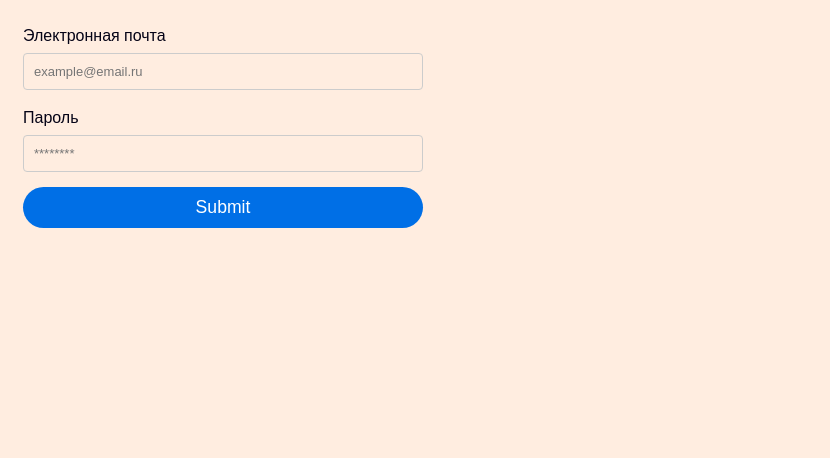
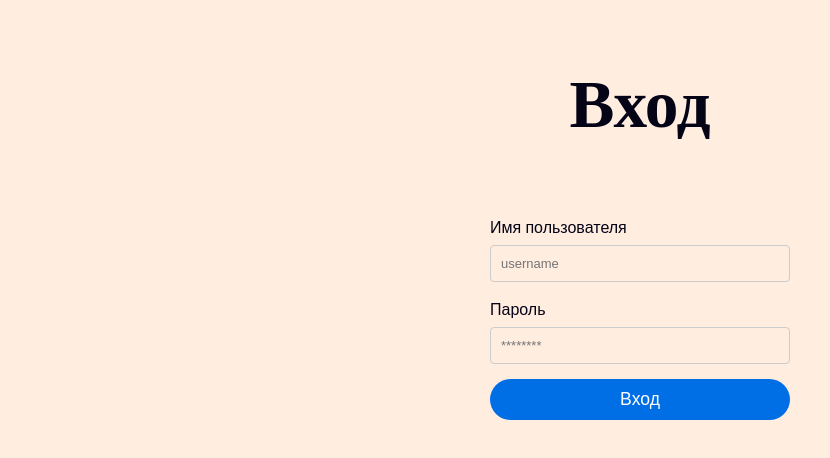
Before and after one commit to punk1503/codates, a React (Vite) app in the folder front/: page /signin in a window 1280 px wide. Shown: the top 458 px of the page, without its empty margins (0-830 px from the left). Built offline with nearby package versions, Linux system fonts and the light colour scheme; no server answers.

Commit message:
Some major stylinh and auth changes. Ain't much.

```diff
--- /dev/null
+++ b/front/src/components/CustomSelect/CustomSelect.css
@@ -0,0 +1,3 @@
+.css-13cymwt-control {
+    background-color: transparent;
+}
--- a/front/src/components/CustomSelect/CustomSelect.tsx
+++ b/front/src/components/CustomSelect/CustomSelect.tsx
@@ -1,4 +1,5 @@
 import Select from 'react-select'
+import './CustomSelect.css'
 
 type CustomSelectProps = {
     onChange: (parameter: any) => void,
@@ -11,6 +12,7 @@ type CustomSelectProps = {
 export default function CustomSelect ({onChange, options, value, isMulti, isSearchable}: CustomSelectProps) {
     return(
          <Select
+            className='custom_select'
             options={options}
             onChange={(val) => isMulti
                 ? onChange(val.map((c: any) => c.value))
--- a/front/src/components/Form/Form.tsx
+++ b/front/src/components/Form/Form.tsx
@@ -8,11 +8,12 @@ import Axios from "../../utils/axiosConfig"
 type FormProps = {
     action_url: string,
     fields_data: FieldData[],
+    submit_button_text: string,
     response_callback?: (any: any) => any,
     error_callback?: (any: any) => any,
 }
 
-export default function Form({action_url, fields_data, response_callback, error_callback}: FormProps) {
+export default function Form({action_url, fields_data, submit_button_text, response_callback, error_callback}: FormProps) {
     const [valuesArr, setValuesArr] = useState<any[]>(new Array(fields_data.length).fill(''))
 
     function produceSetValueFunction(index: number) {
@@ -47,7 +48,7 @@ export default function Form({action_url, fields_data, response_callback, error_
                     setValue={produceSetValueFunction(index)}
                 />
             })}
-            <Button onClick={() => {sendRequest()}}>Submit</Button>
+            <Button onClick={() => {sendRequest()}}>{submit_button_text}</Button>
         </div>
     )
 }
--- a/front/src/components/Input/Input.tsx
+++ b/front/src/components/Input/Input.tsx
@@ -1,7 +1,6 @@
 import "./Input.css"
 import { FieldData } from "../../types/Field.interface"
 import PhoneInput from 'react-phone-number-input/input'
-import Select from 'react-select'
 import CustomSelect from "../CustomSelect"
 
 export default function Input({data, value, setValue}: {data: FieldData, value: any, setValue: (value: any) => void}) {
@@ -32,7 +31,7 @@ export default function Input({data, value, setValue}: {data: FieldData, value:
                 return (
                     <div>
                         <label>{data.label}</label>
-                        <input placeholder={data.placeholder} min={18} className="custom_input" type="number" min={1} value={value} onChange={(event) => {setValue(event.target.value)}}></input>
+                        <input placeholder={data.placeholder} min={18} className="custom_input" type="number" value={value} onChange={(event) => {setValue(event.target.value)}}></input>
                     </div>
                 )
             case 'telephone':
--- a/front/src/pages/LoginPage/LoginPage.tsx
+++ b/front/src/pages/LoginPage/LoginPage.tsx
@@ -1,18 +1,22 @@
+import { useNavigate } from "react-router-dom"
 import Form from "../../components/Form/Form"
-import "./LoginPage.css"
+import { CenteredBlock } from "../../components/Blocks"
 
 export default function LoginPage() {
+    const navigate = useNavigate()
     return (
         <>
+        <CenteredBlock>
+            <h1>Вход</h1>
             <Form
                 action_url="/drf-auth/login/"
                 fields_data={
                     [
                         {
-                            label: 'Электронная почта',
-                            placeholder: 'example@email.ru',
-                            requestFieldName: 'email',
-                            fieldType: 'email',
+                            label: 'Имя пользователя',
+                            placeholder: 'username',
+                            requestFieldName: 'username',
+                            fieldType: 'text',
                             isRequired: true
                         },
                         {
@@ -24,7 +28,10 @@ export default function LoginPage() {
                         }
                     ]
                 }
+                submit_button_text="Вход"
+                response_callback={() => {navigate('/')}}
             ></Form>
+        </CenteredBlock>
         </>
     )
 }
--- a/front/src/pages/RegistrationPage/RegistrationPage.tsx
+++ b/front/src/pages/RegistrationPage/RegistrationPage.tsx
@@ -109,7 +109,9 @@ export default function RegistrationPage() {
                         },
 
                     ]
-                } response_callback={() => {navigate('/')}}></Form>
+                }
+                submit_button_text="Регистрация"
+                response_callback={() => {navigate('/')}}></Form>
             </CenteredBlock>
         </>
     )
```
Also changed, not shown: front/src/pages/LoginPage/LoginPage.css (deleted). Lines whose indentation alone changed are shown as unchanged.
